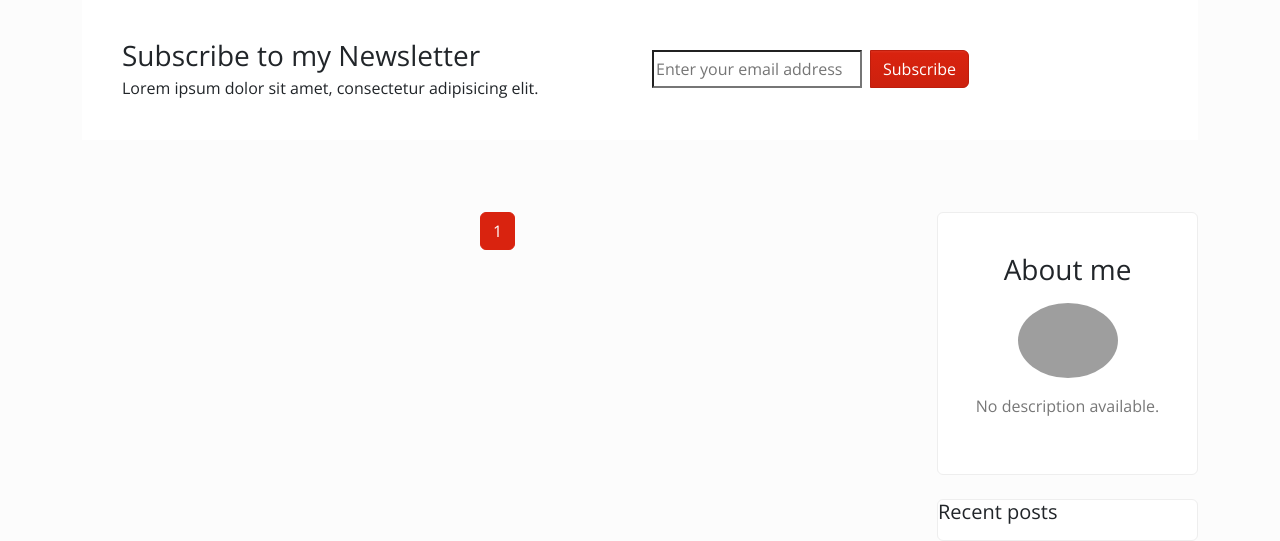
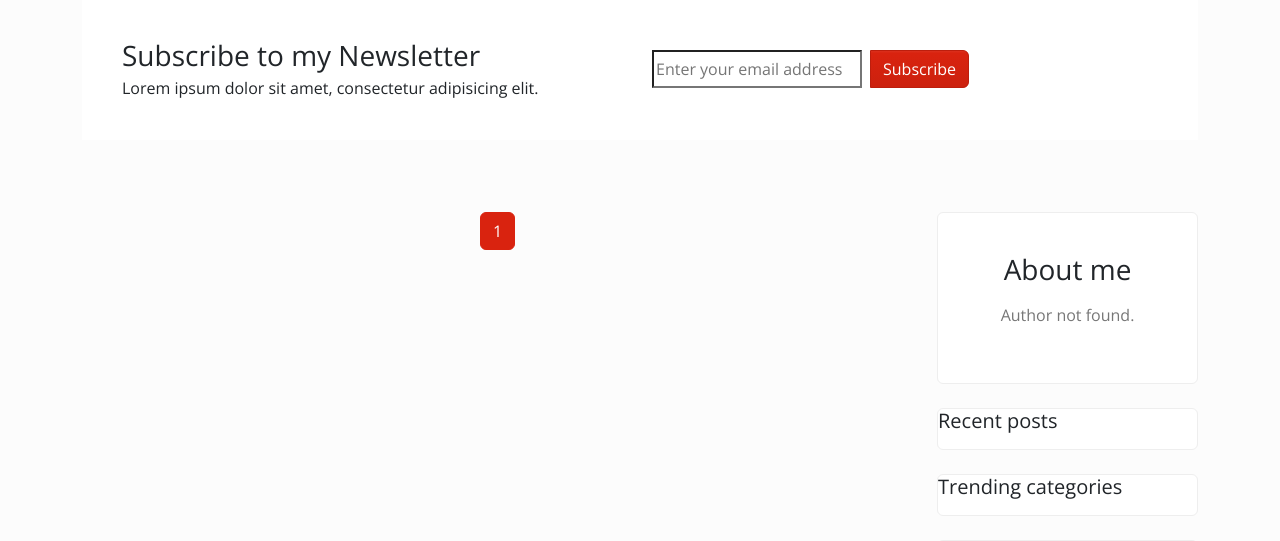
Before and after one commit to rosekairu/iBlog, a Django app: page /blog/ in a window 1280 px wide. Shown: the part 273-814 px from the top of the page. Run offline with Django 4.2, Linux system fonts and the light colour scheme; data that the repository does not hold is empty; some libraries are stand-ins or nearby versions; grey boxes are pictures that could not be loaded.

Commit message:
initial commit

```diff
--- a/posts/models.py
+++ b/posts/models.py
@@ -3,6 +3,7 @@
 from django.contrib.auth import get_user_model
 from django.urls import reverse
 from django.templatetags.static import static
+from django.contrib.auth.models import AbstractUser
 
 
 
@@ -55,7 +56,8 @@
 
 
 class Comment(models.Model):
-    user = models.ForeignKey(User, on_delete=models.CASCADE)
+    user = models.ForeignKey(User, on_delete=models.SET_NULL, null=True, blank=True)
+
     timestamp = models.DateTimeField(auto_now_add=True)
     content = models.TextField()
     post = models.ForeignKey(
--- a/posts/views.py
+++ b/posts/views.py
@@ -68,7 +68,8 @@
 
     if request.method == "POST":
         if form.is_valid():
-            form.instance.user = request.user
+            if request.user.is_authenticated:
+                form.instance.user = request.user
             form.instance.post = post
             form.save()
             return redirect(reverse("post-detail", kwargs={
--- a/templates/sidebar.html
+++ b/templates/sidebar.html
@@ -5,7 +5,7 @@
     <div class="card bg-light mb-4 py-lg-4">
       <div class="card-body text-center">
         <h2 class="h3 mb-3">About me</h2>
-
+        {% if author %}
           {% if author.profile_picture %}
             <img class="rounded-circle mb-3" src="{{ author.profile_picture.url }}" alt="Profile Picture" width="100">
           {% else %}
@@ -16,7 +16,9 @@
           {% else %}
             <p class="text-sm text-muted">No description available.</p>
           {% endif %}
-
+        {% else %}
+          <p class="text-sm text-muted">Author not found.</p>
+        {% endif %}
       </div>
 
     </div>
```
